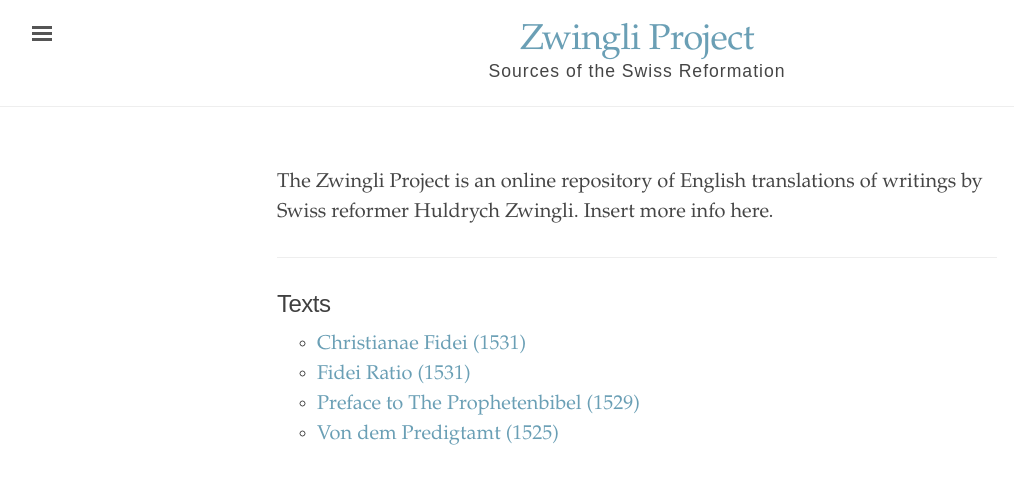
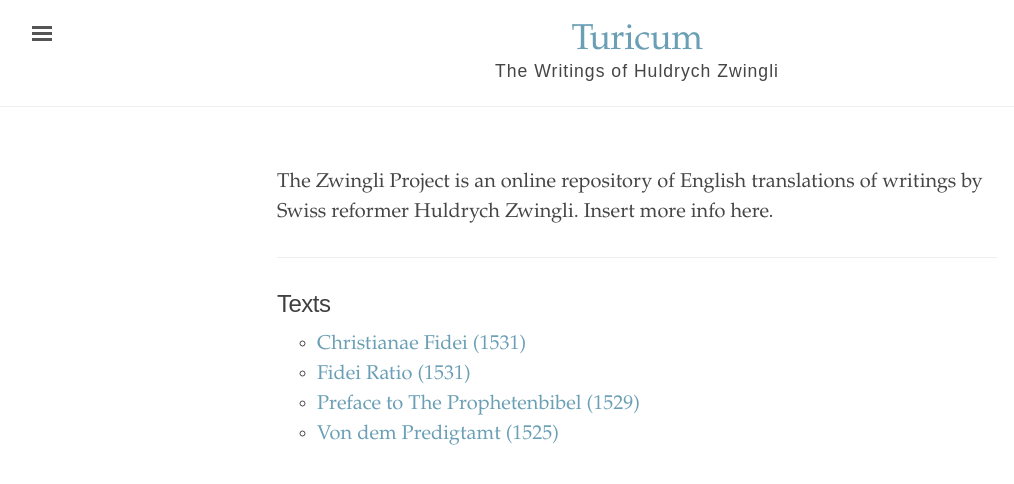
Before and after one commit to turicumzwingli/turicum, a Jekyll site: the page built from index.html, in a window 1280 px wide. Shown: the top 484 px of the page, without its empty margins (3-1017 px from the left). Built offline with Jekyll 4.4.1, drawn with Linux system fonts in a browser that asks for light colours.

Commit message:
Update _config.yml with turicum as title

```diff
--- a/_config.yml
+++ b/_config.yml
@@ -1,11 +1,11 @@
 # Built with Jekyll 3.6.0
 
 # Setup
-title:               Zwingli Project
-tagline:             'Sources of the Swiss Reformation'
-description:         'The Zwingli Project is an online repository of writings by Huldrych Zwingli.'
+title:               Turicum
+tagline:             'The Writings of Huldrych Zwingli'
+description:         'Turicum is an online repository of writings by Huldrych Zwingli.'
 url:                 'http://scstrecker.github.io/'
-baseurl:             '/zwingliproject'
+baseurl:             '/turicum'
 
 # About/contact
 author:
```
